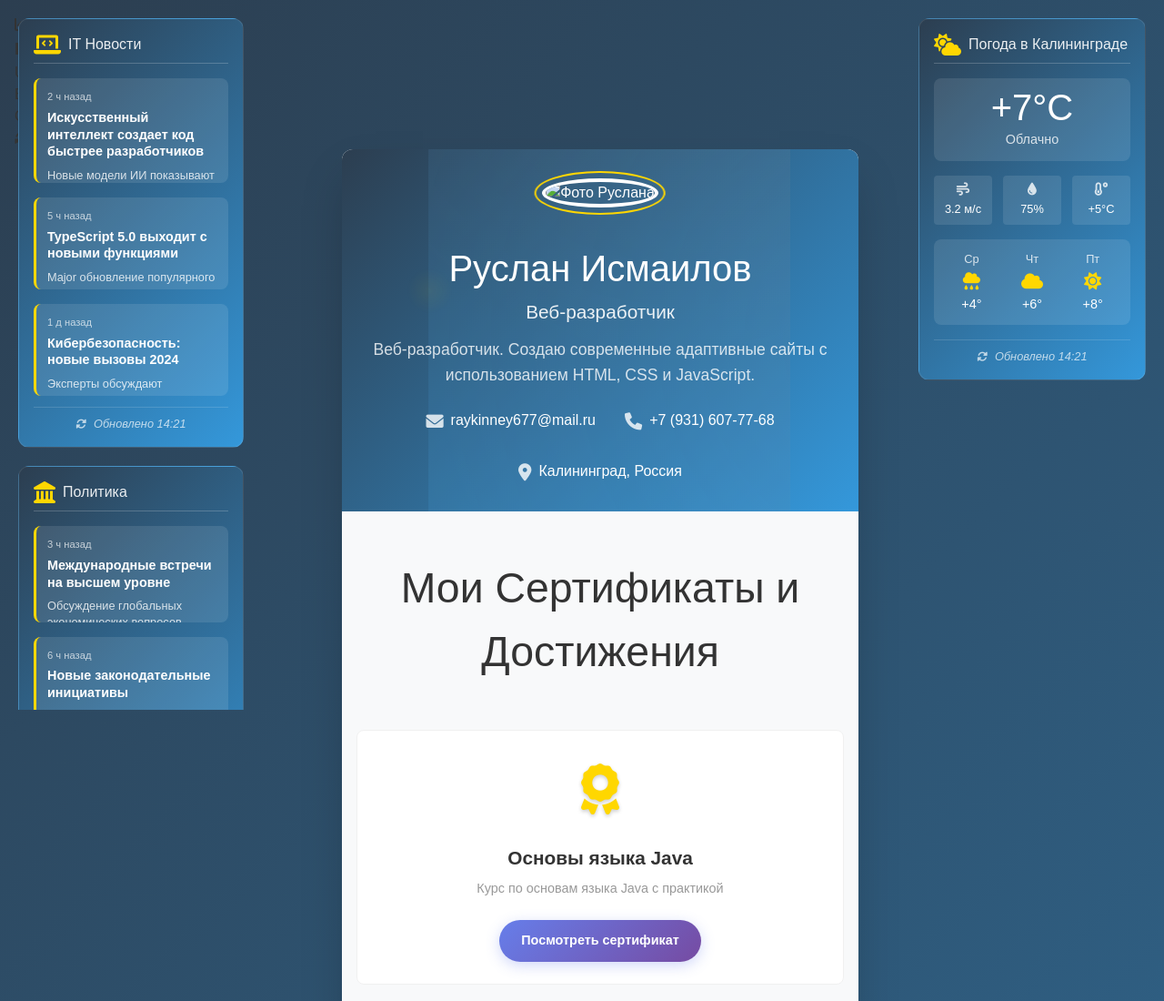
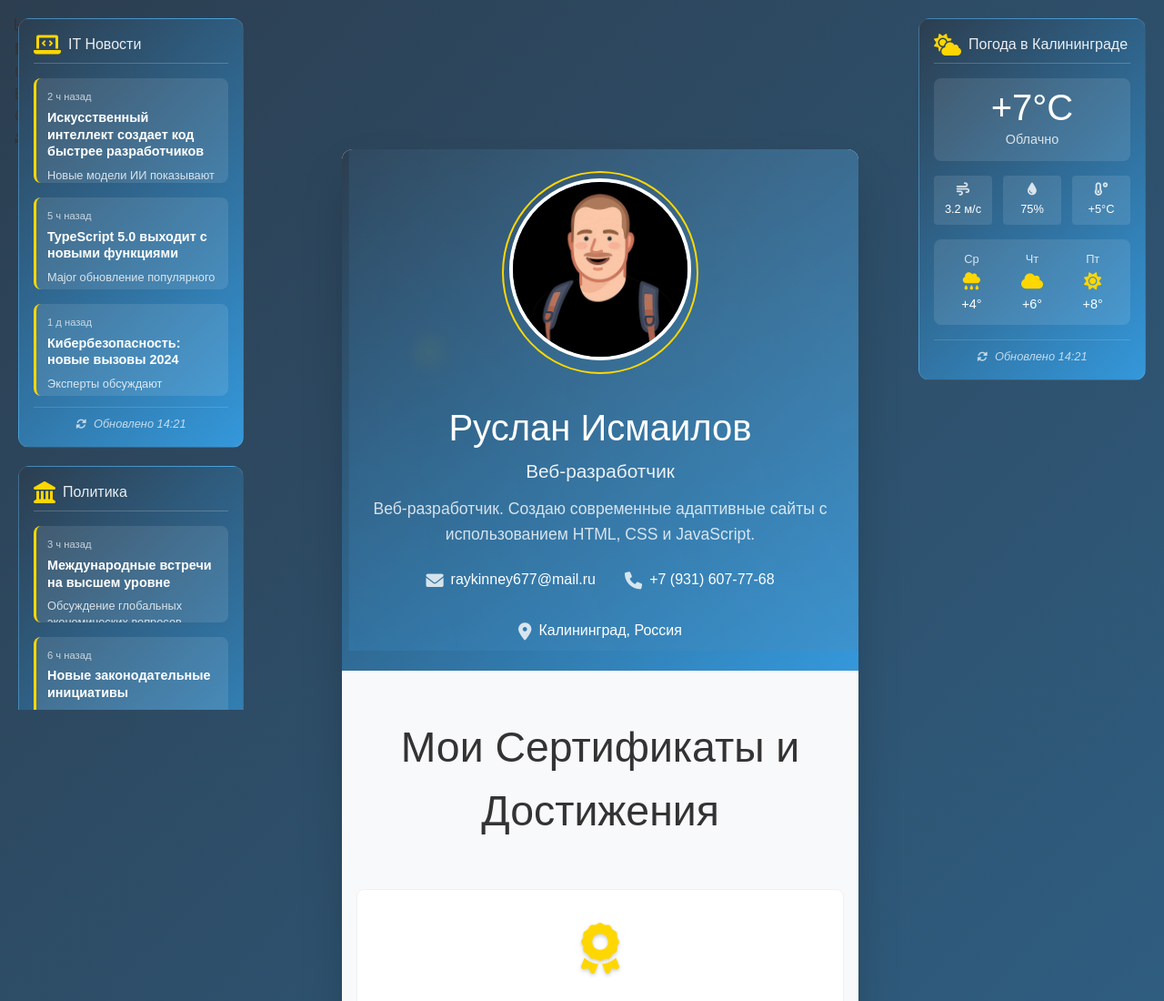
Before and after one commit to rsln28/my-portfolio, a plain HTML site: page index.html in a window 1280 px wide. Shown: the top 1100 px of the page at 91% size. Drawn offline with nearby package versions, Linux system fonts and the light colour scheme; no server answers.

Commit message:
Update index.html

```diff
--- a/index.html
+++ b/index.html
@@ -210,9 +210,7 @@
             <!-- Контейнер для аватара пользователя -->
             <div class="user-avatar-container">
                 <!-- Аватар пользователя - замените src на путь к вашей фотографии -->
-                <img src="images/avaRn.jpg"
-                     alt="Фото Руслана"
-                     class="user-avatar">
+                <img src="image/avaRn.jpg" alt="Фото Руслана" class="user-avatar">
                 <!-- Декоративная рамка вокруг аватара -->
                 <div class="avatar-frame"></div>
             </div>
```
